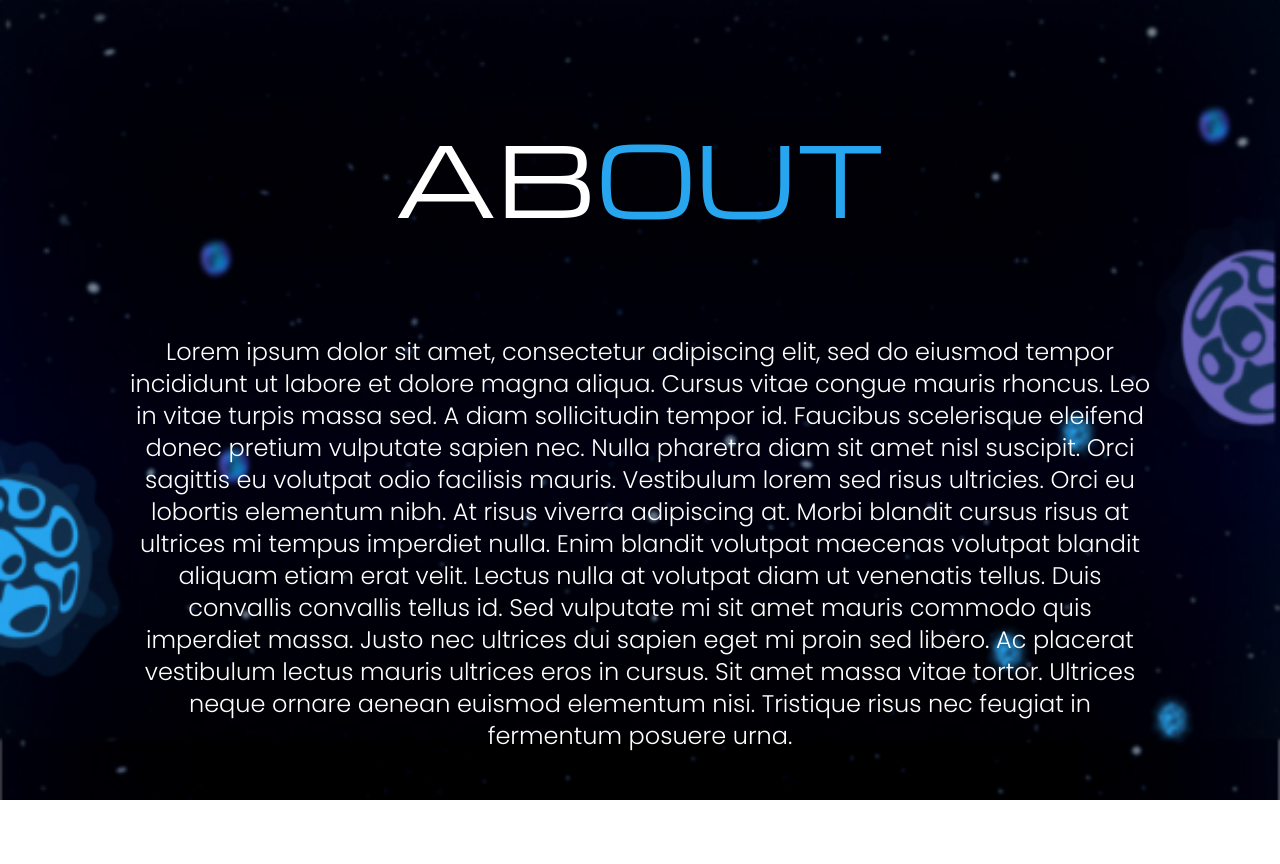
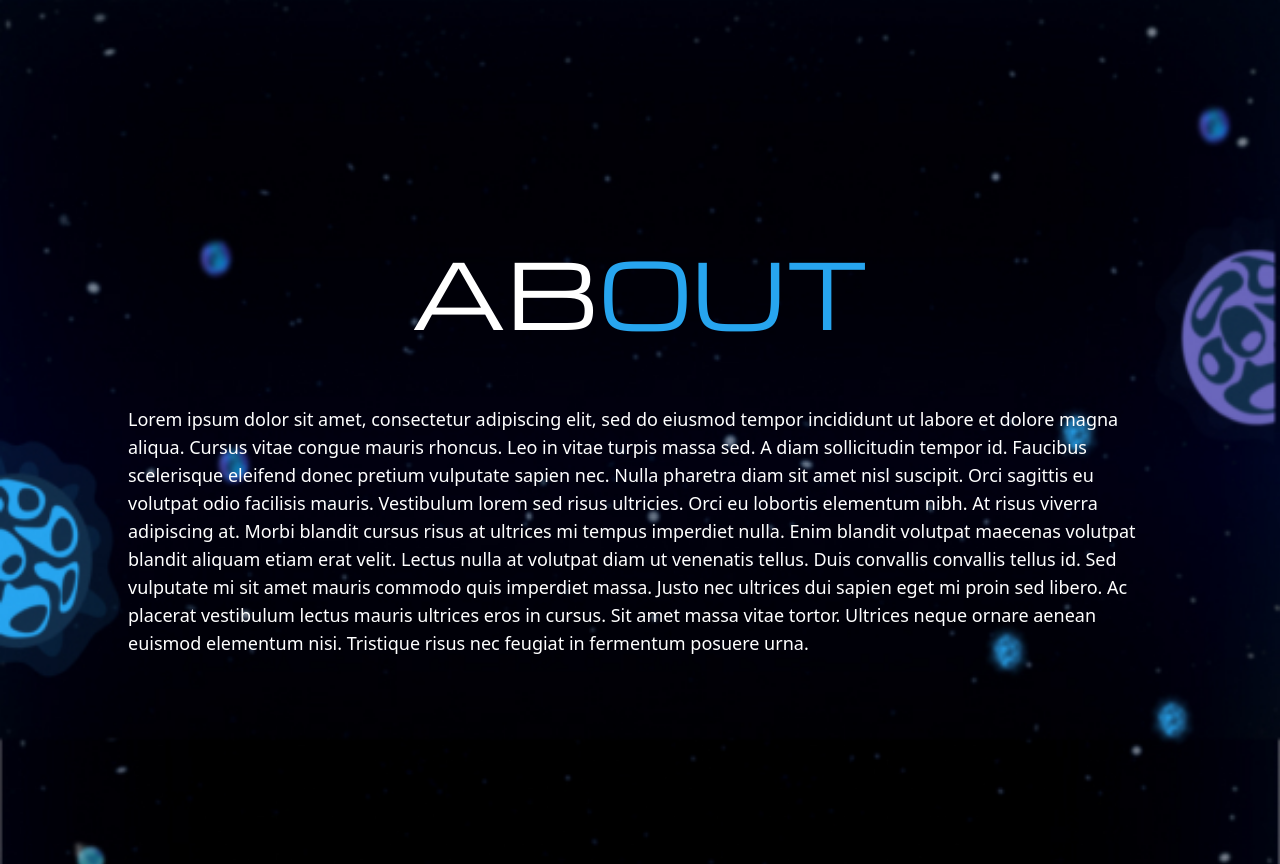
Before and after one commit to iivanhaj/Technica-integrated, a React (Create React App) app: page /about in a window 1280 px wide. Before the commit the page ends 800 px from the top, so only its background shows below. Built offline with nearby package versions, Linux system fonts and the light colour scheme.

Commit message:
Changed bg and about

```diff
--- a/package.json
+++ b/package.json
@@ -6,6 +6,7 @@
     "@testing-library/jest-dom": "^5.17.0",
     "@testing-library/react": "^13.4.0",
     "@testing-library/user-event": "^13.5.0",
+    "install": "^0.13.0",
     "react": "^18.2.0",
     "react-dom": "^18.2.0",
     "react-icons": "^4.12.0",
--- a/src/components/About.jsx
+++ b/src/components/About.jsx
@@ -1,10 +1,14 @@
+import React from "react";
+
 function About() {
   return (
-    <div id="about" className="text-center ">
-      <h1 className="text-white md:text-8xl text-6xl p-4 mt-28 mb-20 font-[michroma] ">
-        AB<span className="text-[#27A5EF]">OUT</span>
-      </h1>
-      <p className="text-white p-4 mx-28 mb-28  text-xl font-[poppins] md:text-2xl">
+    <div className="relative h-screen mb-8">
+      <div className="flex flex-col items-center justify-center h-screen relative min-h-screen bg-cover bg-center bg mt-16">
+        <p className="Schtitle font-Michroma text-center mb-8">
+          <span className="heading heading1">AB</span>
+          <span className="heading heading2">OUT</span>
+        </p>
+        <p className="text-white p-4 mx-2 md:mx-28 mb-8 text-sm md:text-base lg:text-lg">
           Lorem ipsum dolor sit amet, consectetur adipiscing elit, sed do eiusmod
           tempor incididunt ut labore et dolore magna aliqua. Cursus vitae congue
           mauris rhoncus. Leo in vitae turpis massa sed. A diam sollicitudin
@@ -22,6 +26,7 @@ function About() {
           Tristique risus nec feugiat in fermentum posuere urna.
         </p>
       </div>
+    </div>
   );
 }
 
--- a/src/components/Landing.jsx
+++ b/src/components/Landing.jsx
@@ -9,7 +9,7 @@ function Landing() {
           alt="logo of website"
         />
       </div>
-      <h1 className="text-white text-6xl p-4">
+      <h1 className="text-white text-6xl p-4 font-poppins">
         T E C H <span className="text-[#27A5EF]">N I C A</span>
       </h1>
       <div className="p-3">
--- a/src/index.css
+++ b/src/index.css
@@ -35,8 +35,10 @@ code {
 
 @media (max-width: 768px){
   body{
-  background : url("../public/images/mobile.png");
-   background-repeat: no-repeat, repeat;
+    margin: 0;
+    padding: 0;
+    background : url("../public/images/mobile.png");
+    background-repeat: no-repeat, repeat;
     background-size: cover;
 }
 }
```
Also changed, not shown: 2 other files (tests, documents, lock files or other folders). Lines whose indentation alone changed are shown as unchanged.
